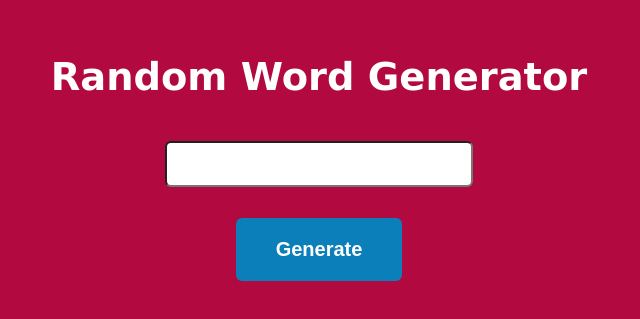
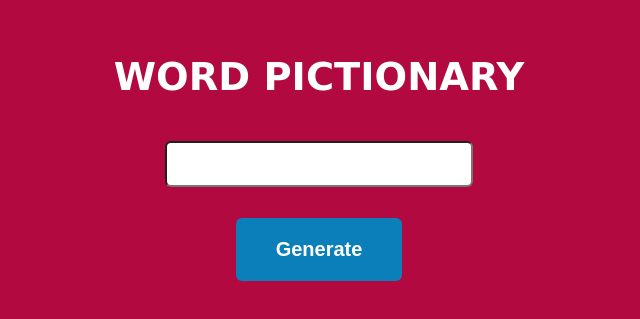
Before and after one commit to aayushmantri/WORD-PICTIONARY, a plain HTML site: page index.html in a window 1280 px wide. Shown: the part 171-490 px from the top of the page, without its empty margins (321-961 px from the left). Drawn offline with Linux system fonts and the light colour scheme.

Commit message:
Update index.html

```diff
--- a/index.html
+++ b/index.html
@@ -6,7 +6,7 @@
     <link rel="stylesheet" href="styles.css">
   </head>
   <body>
-    <h1>Random Word Generator</h1>
+    <h1>WORD PICTIONARY</h1>
 
 <FORM NAME="WordForm">
 <INPUT TYPE=TEXT NAME="WordBox" id="wordbox"><BR>
```
